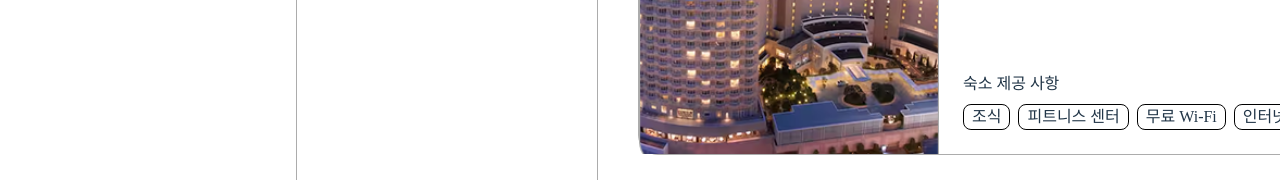
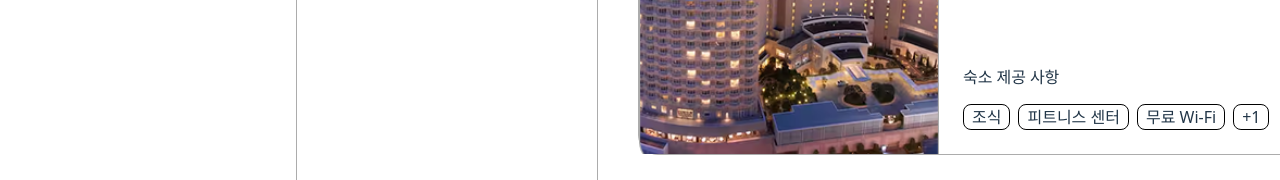
Before and after one commit to his0si/agoda-redesign-frontend, a React (Vite) app in the folder agoda_toy/: page /stlist in a window 1280 px wide. Shown: the part 425-605 px from the top of the page. Built offline with nearby package versions, Linux system fonts and the light colour scheme.

Commit message:
[ design ] StayAmenityPopover

```diff
--- /dev/null
+++ b/agoda_toy/src/stList/components/Stay/Card/StayAmenityPopover.tsx
@@ -0,0 +1,90 @@
+import styled from 'styled-components';
+
+interface StayAmenityPopoverProps {
+  tags: string[];
+}
+export default function StayAmenityPopover({ tags }: StayAmenityPopoverProps) {
+  return (
+    <>
+      <PopoverWrapper>
+        <PopoverBox>
+          <PopoverContent>
+            <PopoverTitle>숙소 제공 사항</PopoverTitle>
+            <TagList>
+              {tags.map((tag, idx) => (
+                <Tag key={idx}>{tag}</Tag>
+              ))}
+            </TagList>
+          </PopoverContent>
+        </PopoverBox>
+        <PopoverArrow></PopoverArrow>
+      </PopoverWrapper>
+    </>
+  );
+}
+
+const PopoverWrapper = styled.div`
+  position: absolute;
+  bottom: calc(100% + 1.5rem);
+  left: -2rem;
+  height: 12.31406rem;
+`;
+
+const PopoverBox = styled.div`
+  display: flex;
+  flex-direction: column;
+
+  width: 27.5rem;
+  /* height: 11.25rem; */
+  padding: 1.5rem;
+  border-radius: 0.5rem;
+  background: #000;
+  opacity: 0.75;
+  backdrop-filter: blur(2px);
+`;
+const PopoverContent = styled.div`
+  display: flex;
+  flex-direction: column;
+  gap: 1rem;
+  width: 16.875rem;
+`;
+
+const PopoverTitle = styled.p`
+  color: ${({ theme }) => theme.colors.white};
+  display: flex;
+  font-family: SUIT;
+  font-size: 1.25rem;
+  font-style: normal;
+  font-weight: 700;
+  line-height: normal;
+`;
+
+const PopoverArrow = styled.div`
+  width: 0;
+  border-left: 1.75rem solid transparent;
+  border-right: 1.75rem solid transparent;
+  border-top: 1.75rem solid #333;
+  margin-left: 3.25rem; // 화살표 위치 조절
+`;
+
+const TagList = styled.div`
+  display: flex;
+  align-items: center;
+  gap: 0.5rem;
+  row-gap: 1rem;
+  flex-wrap: wrap;
+  align-self: stretch;
+`;
+
+const Tag = styled.div`
+  border-radius: 0.498rem;
+  border: 0.996px solid #fff;
+  color: ${({ theme }) => theme.colors.white};
+
+  font-family: SUIT;
+  font-size: 1rem;
+  font-style: normal;
+  font-weight: 400;
+  line-height: normal;
+  padding: 0.25rem 0.5rem;
+`;
--- a/agoda_toy/src/stList/components/Stay/Card/StayAmenityTag.tsx
+++ b/agoda_toy/src/stList/components/Stay/Card/StayAmenityTag.tsx
@@ -1,40 +1,54 @@
+import { useState } from 'react';
 import styled from 'styled-components';
+import StayAmenityPopover from './StayAmenityPopover';
 
 interface StayAmenityTagProps {
   tags: string[];
 }
 
 export default function StayAmenityTag({ tags }: StayAmenityTagProps) {
+  const [isHovered, setIsHovered] = useState(false);
   return (
     <>
-      <TagInfo>
-        숙소 제공 사항
+      <TagInfo
+        onMouseEnter={() => setIsHovered(true)}
+        onMouseLeave={() => setIsHovered(false)}
+      >
+        <TagListHeader>숙소 제공 사항</TagListHeader>
         <TagList>
-          {tags.map((tag, idx) => (
+          {tags.slice(0, 3).map((tag, idx) => (
             <Tag key={idx}>{tag}</Tag>
           ))}
+          {tags.length > 3 && <Tag>+{tags.length - 3}</Tag>}
         </TagList>
+        {tags.length > 3 && isHovered && <StayAmenityPopover tags={tags} />}
       </TagInfo>
     </>
   );
 }
 
 const TagInfo = styled.div`
+  position: relative;
+  display: flex;
+  flex-direction: column;
+  justify-content: space-between;
+  gap: 0.75rem;
+  width: 21.5625rem;
+  height: 3.75rem;
+`;
+const TagListHeader = styled.p`
   font-family: 'SUIT';
   font-weight: 700;
   font-size: 1rem;
   line-height: 100%;
-  display: flex;
-  flex-direction: column;
-  gap: 0.75rem;
 `;
 
-const TagList = styled.div`
+export const TagList = styled.div`
   display: flex;
   gap: 0.5rem;
 `;
 
-const Tag = styled.div`
+export const Tag = styled.div`
   border: 0.0625rem solid #000;
   border-radius: 0.498rem;
   padding: 0.25rem 0.5rem;
--- a/agoda_toy/src/stList/components/Stay/Card/StayCard.tsx
+++ b/agoda_toy/src/stList/components/Stay/Card/StayCard.tsx
@@ -1,7 +1,7 @@
 import styled from 'styled-components';
 import StayReview from './StayReview';
 import StayName from './StayName';
-import StayTag from './StayAmenityTag';
+import StayAmenityTag from './StayAmenityTag';
 import StayAddress from './StayLocation';
 import StayPrice from './StayPrice';
 
@@ -41,7 +41,7 @@ export default function StayCard({
             <StayName korname={korname} star={star} engName={engName} />
             <StayReview review={review} reviewCount={reviewCount} />
           </NameReviewFrame>
-          <StayTag tags={tags} />
+          <StayAmenityTag tags={tags} />
         </LeftContent>
         <RightContent>
           <StayAddress location={location} />
```
